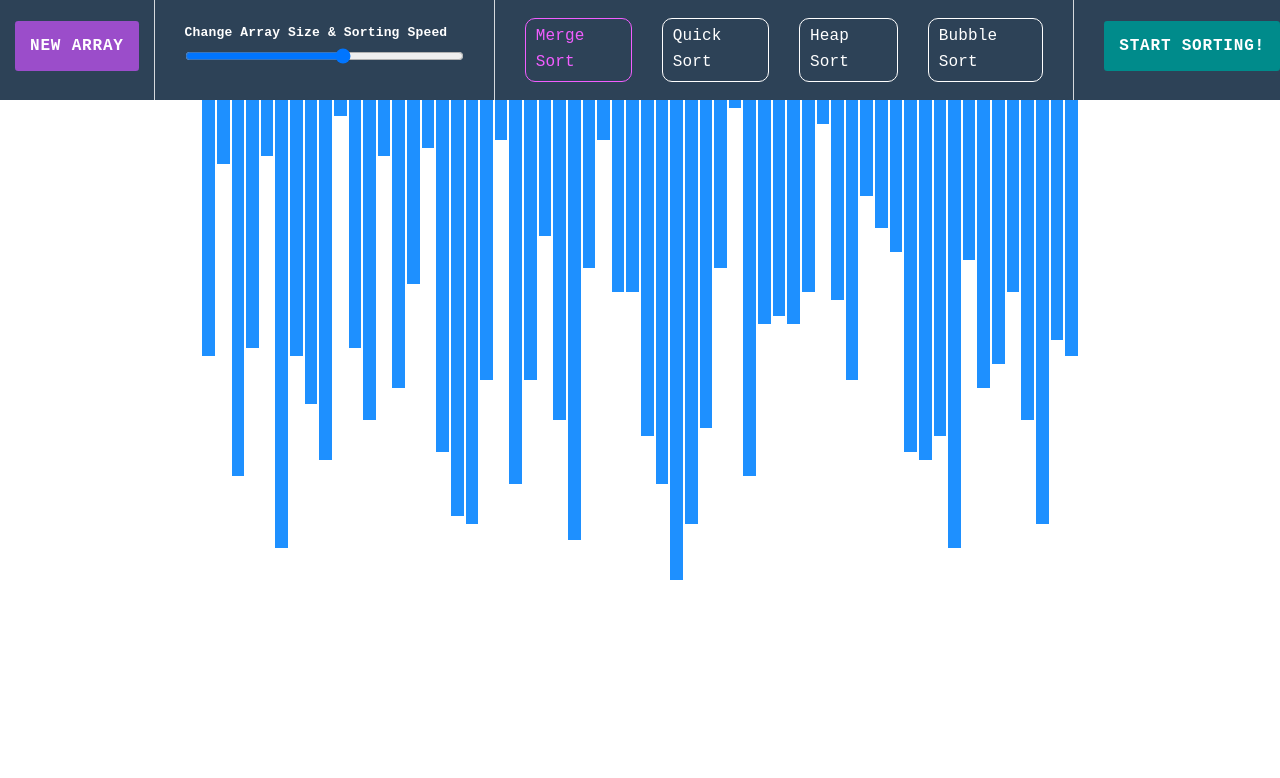
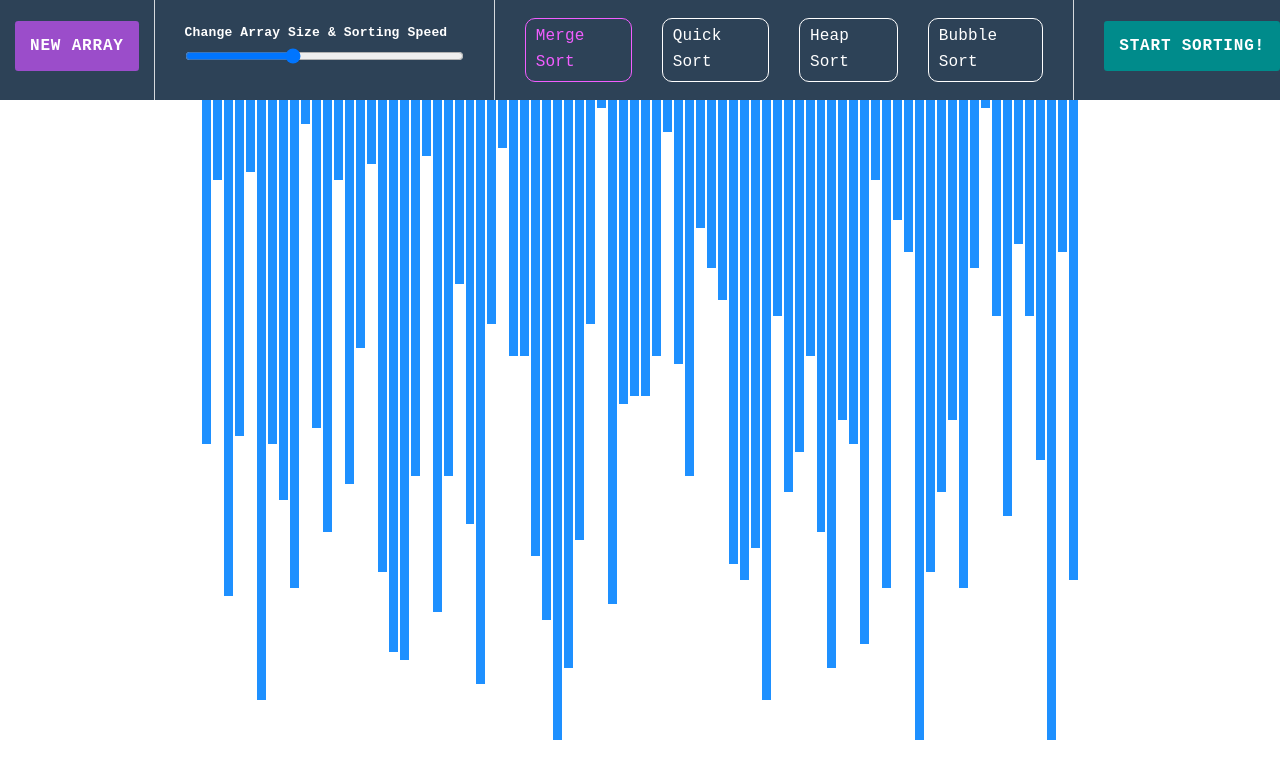
Before and after one commit to naime1947/sortalgovisulaizer, an Angular app: page / in a window 1280 px wide. Shown: the top 778 px of the page. Built offline with nearby package versions, Linux system fonts and the light colour scheme.

Commit message:
arr value shown on less length of arr

```diff
--- a/src/app/components/board/board.component.html
+++ b/src/app/components/board/board.component.html
@@ -4,6 +4,8 @@
       class="each-item"
       *ngFor="let item of arrService.arr$ | async"
       [style.height]="item + 'vh'"
-    ></div>
+    >
+      <span *ngIf="(arrService.arr$ | async)!.length <= 60"> {{ item }} </span>
+    </div>
   </div>
 </div>
--- a/src/app/components/board/board.component.scss
+++ b/src/app/components/board/board.component.scss
@@ -14,4 +14,7 @@
   margin: 0 1px;
   background-color: dodgerblue;
   flex: 1;
+  text-align: center;
+  font-size: x-small;
+  color: white;
 }
--- a/src/app/components/toolbar/toolbar.component.html
+++ b/src/app/components/toolbar/toolbar.component.html
@@ -1,13 +1,14 @@
 <div id="toolbar">
   <button id="btnNewArray" (click)="generateNewArr()">New Array</button>
   <div class="separator"></div>
+  <div class="ranges"></div>
   <div id="arraySize">
     <label for="changeSize"> Change Array Size &amp; Sorting Speed </label
     ><input
       #range
       type="range"
       (input)="onRangeChange($event)"
-      min="7"
+      min="3"
       max="100"
       [value]="arrService.defaultArrLength"
       id="changeSize"
--- a/src/app/services/arr-sort.service.ts
+++ b/src/app/services/arr-sort.service.ts
@@ -5,7 +5,7 @@ import { BehaviorSubject, Observable, Subject } from 'rxjs';
   providedIn: 'root',
 })
 export class ArraySortService {
-  defaultArrLength = 60;
+  defaultArrLength = 40;
   private arrSub = new BehaviorSubject<number[]>([]);
   public arr$: Observable<number[]> = this.arrSub.asObservable();
 
@@ -14,8 +14,8 @@ export class ArraySortService {
   }
 
   generateNewArr(length: number = this.defaultArrLength) {
-    const newArr = Array.from({ length: length }, () =>
-      Math.floor((Math.random() + 0.01) * 60)
+    const newArr = Array.from({ length: length * 2 }, () =>
+      Math.floor((Math.random() + 0.01) * 80)
     );
     this.arrSub.next(newArr);
   }
```
